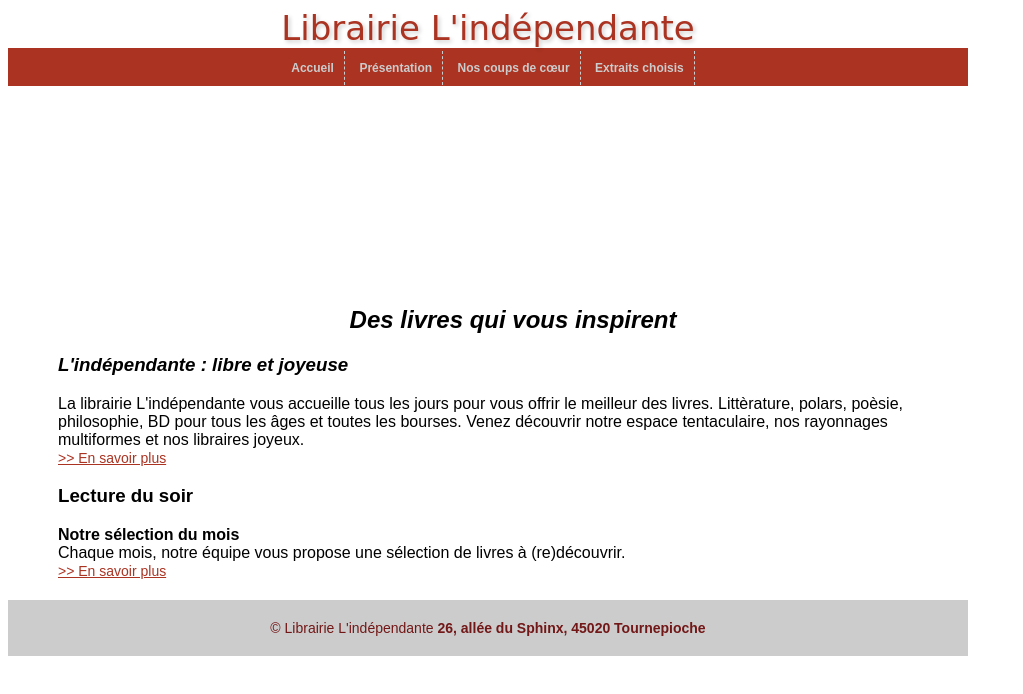
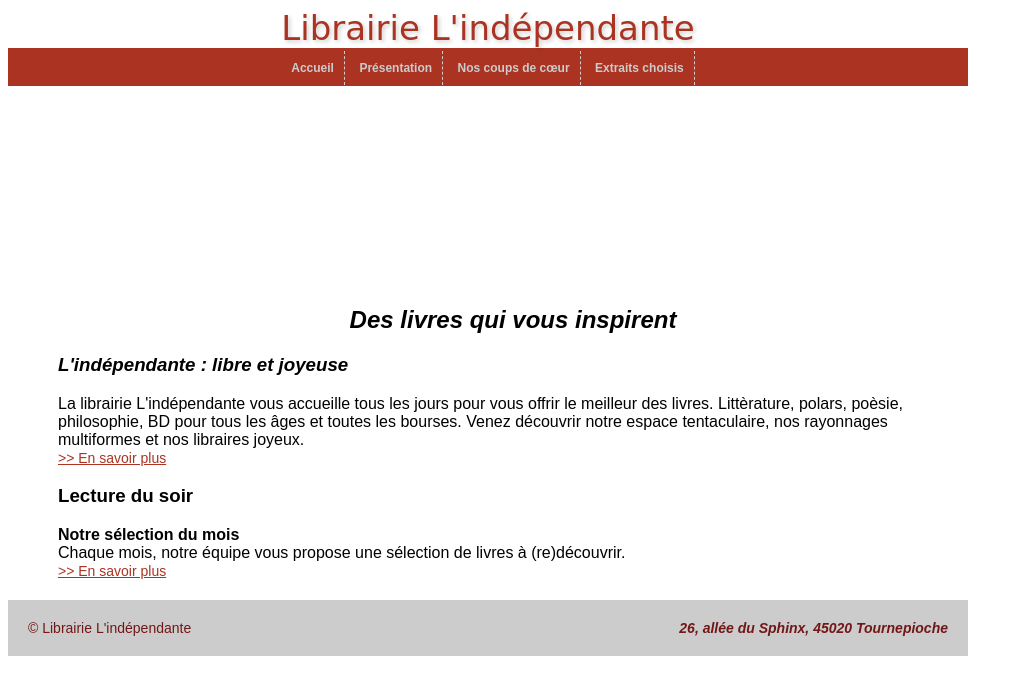
Before and after one commit to MwMproject/cours_web, a plain HTML site: page eval2_htmlcss_sy_p1/index.html in a window 1280 px wide. Shown: the whole page, without its empty margins (0-1023 px from the left). Drawn offline with Linux system fonts and the light colour scheme.

Commit message:
modif_footer

```diff
--- a/eval2_htmlcss_sy_p1/index.html
+++ b/eval2_htmlcss_sy_p1/index.html
@@ -26,7 +26,7 @@
         <a href="nos_coups_de_coeur.html">>> En savoir plus</a>
     </div>
     <div class="footer">
-        © Librairie L'indépendante
+        <span>© Librairie L'indépendante</span>
         <strong>26, allée du Sphinx, 45020 Tournepioche</strong>
     </div>
 </body>
--- a/eval2_htmlcss_sy_p1/styles.css
+++ b/eval2_htmlcss_sy_p1/styles.css
@@ -54,7 +54,7 @@ nav a:hover {
 
 h2 {
     color: #000000
-    font-size : 20px;
+    font-size ; 20px;
     text-align : center;
 }
 
@@ -89,11 +89,16 @@ a:hover {
     color: #721717;
     padding: 20px;
     margin-top: 20px;
+    display: flex;
+    justify-content: space-between;
+    align-items: center;
 }
 
 .footer strong {
     color: #721717;
     text-align: right;
+    font-style: italic;
+    font-weight: bold;
 }
 
 /* à voir, lien ancrés et la suite*/
```
